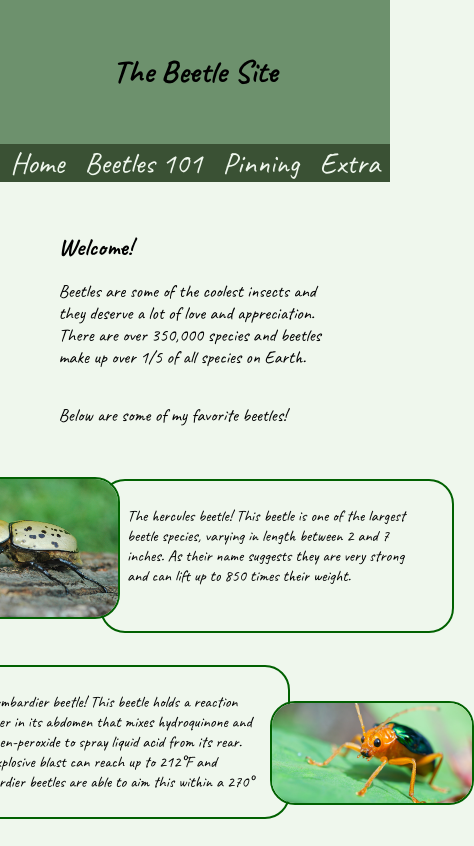
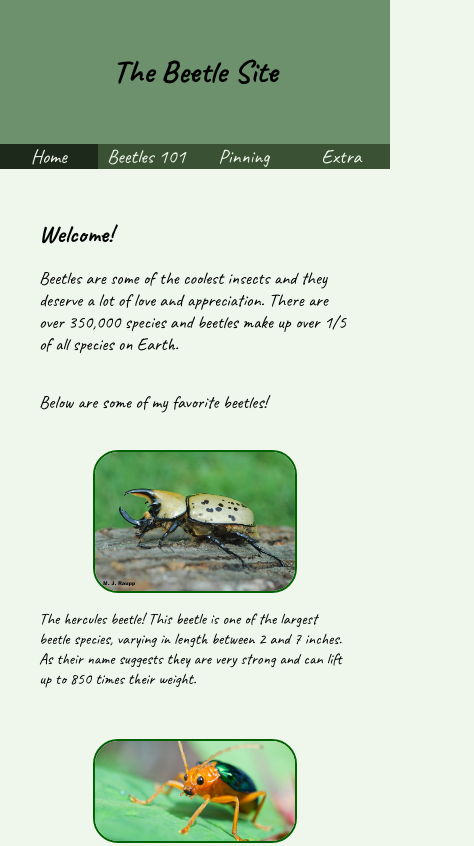
Before and after one commit to carmengh/beetleproject, a plain HTML site: page index.html in a window 390 px wide. Shown: the top 846 px of the page, 474 px wide, since content can reach past the window. Drawn offline with Linux system fonts and the light colour scheme.

Commit message:
Add files via upload

```diff
--- a/css/style.css
+++ b/css/style.css
@@ -80,13 +80,17 @@ nav img {
 a:-webkit-any-link{
     color:#EFF7ED;
     text-decoration: none;
-    font-size: 30px;
+    font-size: 20px;
+    width: 100%;
 }
 a:hover{
     text-decoration: underline;
 }
 a:focus{
     text-decoration: underline;
+}
+.link-curr{
+    background-color: #1d291a;
 }
 
 .close{
@@ -112,46 +116,41 @@ footer{
 .container img{
     border: 2px solid rgb(1, 97, 1);
     border-radius: 25px;
-    margin-bottom: 30px;
     position: relative;
     z-index: 10;
-}
-.fix:hover{
-    width:450px !important;
-}
-.new:hover{
-    width:350px !important;
-}
-
-.container p{
-    position: relative;
-    border: 2px solid rgb(1, 97, 1);
-    border-radius: 25px;
-    background-color: #EFF7ED;
-    padding: 25px;
-    right: 20px;
-    z-index: 0;
-    width: 300px;
-    height: 100px;
-}
-.container p:hover{
-    padding: 40px !important;
 }
 
 #bp{
     left: 20px;
+    /* order: 3; */
 }
 
 .set{
     display: flex;
     align-items: flex-end;
+
+}
+
+.extra-set{
+    display: flex;
+    align-items: flex-end;
+    flex-direction: column;
+    align-items: center;
+    margin-left: 10%;
+    margin-right: 10%;
+}
+.extra-set p{
+    margin-bottom: 50px;
+}
+.extra-set #bp{
+    order: 3;
 }
 
 /* ------------------------------------------------------------------------------- */
 /* Beetles styling */
 .beet{
-    margin-left: 15%;
-    margin-right: 15%;
+    margin-left: 10%;
+    margin-right: 10%;
     margin-bottom: 5%;
     display: flex;
     flex-direction: column;
@@ -242,6 +241,10 @@ footer{
 /* ------------------------------------------------------------------------------- */
 /* Breakpoints */
 @media screen and (min-width: 700px){
+    a:-webkit-any-link{
+        font-size: 30px;
+    }
+
     #side-nav{
         width: 25%;
     }
@@ -275,6 +278,10 @@ footer{
         width:420px;
         height:315px;
     }
+
+    .extra-set img{
+        width: 300px;
+    }
 }
 
 @media screen and (min-width: 1100px){
@@ -296,15 +303,25 @@ footer{
         width:350px !important;
     }
     .container p{
+        position: relative;
         border: 2px solid rgb(1, 97, 1);
         border-radius: 25px;
+        background-color: #EFF7ED;
         padding: 25px;
         right: 20px;
+        z-index: 0;
         width: 300px;
         height: 100px;
     }
     .container p:hover{
         padding: 40px !important;
+    }
+
+    .fix:hover{
+        width:450px !important;
+    }
+    .new:hover{
+        width:350px !important;
     }
 
     #bp{
--- a/index.html
+++ b/index.html
@@ -15,7 +15,7 @@
             <h1>The Beetle Site</h1>
         </div>
         <nav class="m-nav">
-            <a href="index.html">Home</a>
+            <a href="index.html" class="link-curr">Home</a>
             <a href="beetles.html">Beetles 101</a>
             <a href="pinning.html">Pinning</a>
             <a href="extra.html">Extra</a>
--- a/js/jshome.js
+++ b/js/jshome.js
@@ -1,37 +1,50 @@
 let bug = document.querySelector('#hercules');
 let p = document.querySelector('#hp');
+let window_width = window.innerWidth;
+let loading = document.querySelectorAll('.set');
+
+window.addEventListener("load", function(){
+    console.log(loading);
+    if (window_width < 1100){
+        for (let i = 0; i < loading.length; i++){
+            loading[i].classList.add("extra-set");
+        }
+    }
+});
 
 bug.addEventListener("click", function(){
+    console.log(window.innerWidth);
+    if (window_width >= 1100){
         console.log("image z: " + bug.style.zIndex);
         bug.style.zIndex = "10";
         hp.style.zIndex = "0";
         console.log("image z: "+ bug.style.zIndex);
-    // hp.style.width = hp.style.width - 100 + "px";
-    // bug.style.width = bug.style.width + 100 + "px";
         hp.style.width = "300px";
         bug.style.width = "400px";
         hp.style.right = "20px";
         bug.classList.remove("new");
         bug.classList.add("fix");
+    }
 });
 hp.addEventListener("click", function(){
+    if (window_width >= 1100){
         console.log("p z: "+ p.style.zIndex);
         hp.style.zIndex = "10";
         bug.style.zIndex = "0";
         console.log("p z: "+ hp.style.zIndex);
-    // hp.style.width = hp.style.width + 100 + "px";
-    // bug.style.width = bug.style.width - 100 + "px";
         hp.style.width = "400px";
         bug.style.width = "300px";
         hp.style.right = "150px";
         bug.classList.remove("fix");
         bug.classList.add("new");
+    }
 });
 
 let bug2 = document.querySelector('#bombardier');
 let p2 = document.querySelector('#bp');
 
 bug2.addEventListener("click", function(){
+    if (window_width >= 1100){
         bug2.style.zIndex = "10";
         p2.style.zIndex = "0";
         p2.style.width = "300px";
@@ -40,8 +53,11 @@ bug2.addEventListener("click", function(){
         bug2.classList.remove("new");
         bug2.classList.add("fix");
         console.log(bug2.classList);
+    }
+
 });
 p2.addEventListener("click", function(){
+    if (window_width >= 1100){
         p2.style.zIndex = "10";
         bug2.style.zIndex = "0";
         p2.style.width = "400px";
@@ -50,12 +66,15 @@ p2.addEventListener("click", function(){
         bug2.classList.remove("fix");
         bug2.classList.add("new");
         console.log(bug2.classList);
+    }
+
 });
 
 let bug3 = document.querySelector('#stag');
 let p3 = document.querySelector('#sp');
 
 bug3.addEventListener("click", function(){
+    if (window_width >= 1100){
         bug3.style.zIndex = "10";
         p3.style.zIndex = "0";
         p3.style.width = "300px";
@@ -63,8 +82,11 @@ bug3.addEventListener("click", function(){
         p3.style.right = "20px";
         bug3.classList.remove("new");
         bug3.classList.add("fix");
+    }
+
 });
 p3.addEventListener("click", function(){
+    if (window_width >= 1100){
         p3.style.zIndex = "10";
         bug3.style.zIndex = "0";
         p3.style.width = "400px";
@@ -72,4 +94,6 @@ p3.addEventListener("click", function(){
         p3.style.right = "150px";
         bug3.classList.remove("fix");
         bug3.classList.add("new");
+    }
+
 });
```
Also changed, not shown: beetles.html (+1 -1 lines), extra.html (+9 -9 lines), pinning.html (+2 -2 lines). Lines whose indentation alone changed are shown as unchanged.
